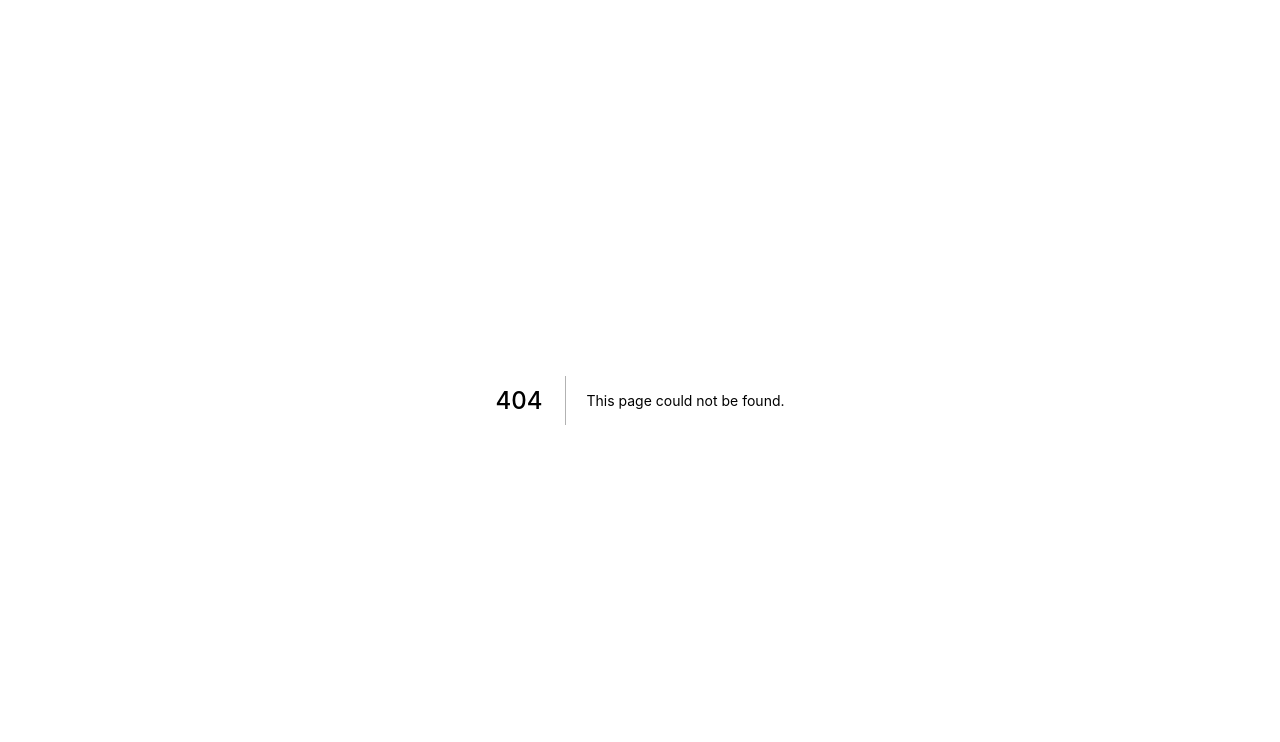
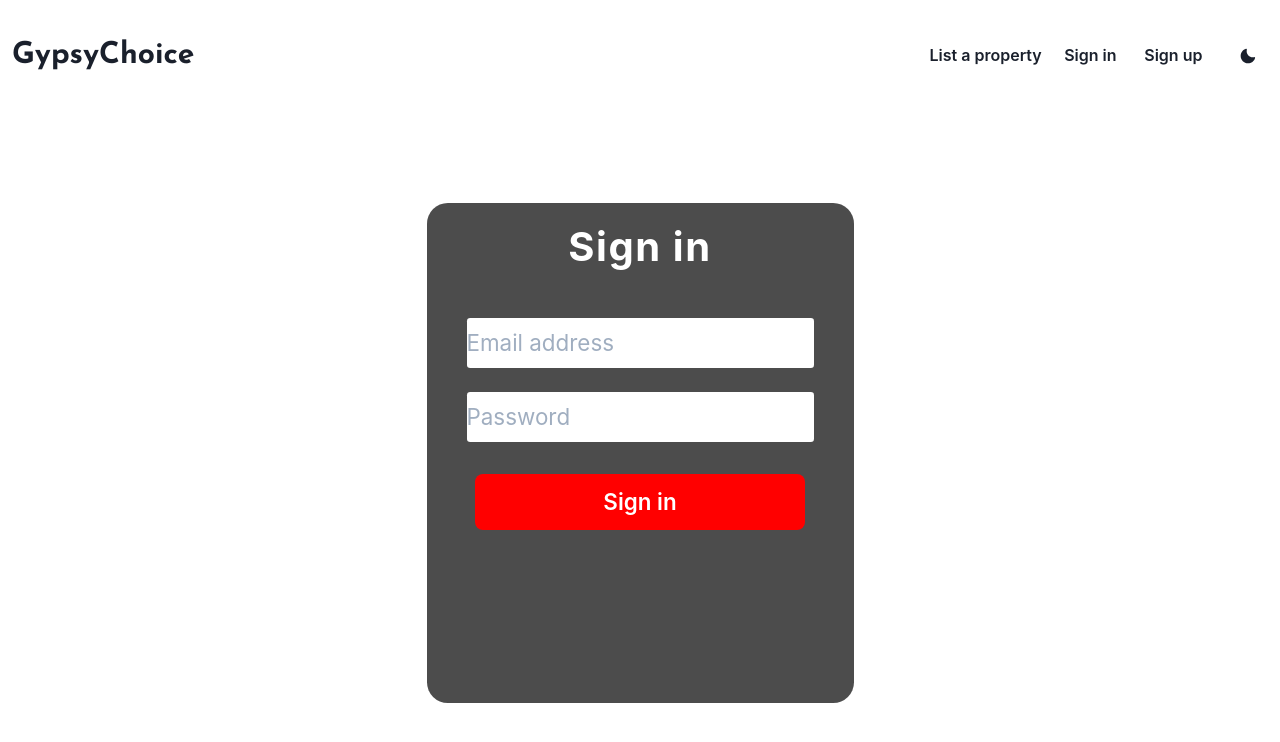
Before and after one commit to hichamabboud/gypsychoice_ui, a Next.js app: page /login in a window 1280 px wide. Before the commit this address had no page. Shown: the top 742 px of the page. Built offline with nearby package versions, Linux system fonts and the light colour scheme.

Commit message:
login page added

```diff
--- /dev/null
+++ b/pages/login/Login.module.css
@@ -0,0 +1,83 @@
+.container {
+    display: flex;
+    flex-direction: column;
+}
+
+.mainWrapper {
+    padding-top: 2rem;
+    padding-bottom: 2rem;
+    padding-left: 1.5rem;
+    padding-right: 1.5rem;
+    display: flex;
+    flex-direction: column;
+    min-height: 100vh;
+    min-width: 100vw;
+    justify-content: center;
+    align-items: center;
+}
+
+.formContents {
+    border-radius: 1.3rem;
+    box-shadow: 1rem;
+    margin-bottom: 20%;
+    z-index: 10;
+    display: flex;
+    flex-direction: column;
+    background-color: rgba(0, 0, 0, 0.7);
+    min-width: 280px;
+    min-height: 500px;
+    align-items: center;
+    padding-top: 2rem;
+}
+
+.header {
+    color: #fff;
+    font-size: 2.5rem;
+    line-height: 1.5rem;
+    font-weight: 700;
+    letter-spacing: 0.1rem;
+    margin-bottom: 3.7rem;
+}
+
+.emailInput {
+    font-size: 1.4rem;
+    min-width: 330px;
+    margin-left: 2.5rem;
+    margin-right: 2.5rem;
+    border-radius: 0.2rem;
+    padding-top: 0.5rem;
+    padding-bottom: 0.5rem;
+
+}
+
+.passwordInput {
+    margin-top: 1.5rem;
+    font-size: 1.4rem;
+    min-width: 330px;
+    margin-left: 2.5rem;
+    margin-right: 2.5rem;
+    border-radius: 0.2rem;
+    padding-top: 0.5rem;
+    padding-bottom: 0.5rem;
+}
+
+.btnWrapper {
+    margin-top: 1.5rem;
+    font-size: 1.4rem;
+    border-radius: 0.2rem;
+    padding-top: 0.5rem;
+    padding-bottom: 0.5rem;
+}
+
+.signinBtn {
+    min-width: 330px;
+    color: #fff;
+    background-color: red;
+    padding-left: .5rem;
+    padding-right: .5rem;
+    padding-top: .7rem;
+    padding-bottom: .7rem;
+    border-radius: 0.5rem;
+    font-size: 1.4rem;
+    font-weight: 600;
+}
--- /dev/null
+++ b/pages/login/index.js
@@ -0,0 +1,25 @@
+import MainNavBar from "../../components/MainNavBar";
+import styles from "./Login.module.css";
+
+const Login = () => {
+  return (
+    <div className={styles.container}>
+        <MainNavBar />
+        <main className={styles.mainWrapper}>
+            <form className={styles.formWrapper}>
+                <div className={styles.formContents}>
+                    <h1 className={styles.header} > Sign in </h1>
+                    <input type="text" name="email" value="" placeholder="Email address" className={styles.emailInput} />
+                    <input type="text" name="password" value="" placeholder="Password" className={styles.passwordInput} />
+
+                    <div className={styles.btnWrapper}>
+                        <button className={styles.signinBtn}> Sign in </button>
+                    </div>
+                </div>
+            </form>
+        </main>
+    </div>
+  )
+}
+
+export default Login;
```
Also changed, not shown: 1 other file (tests, documents, lock files or other folders).
